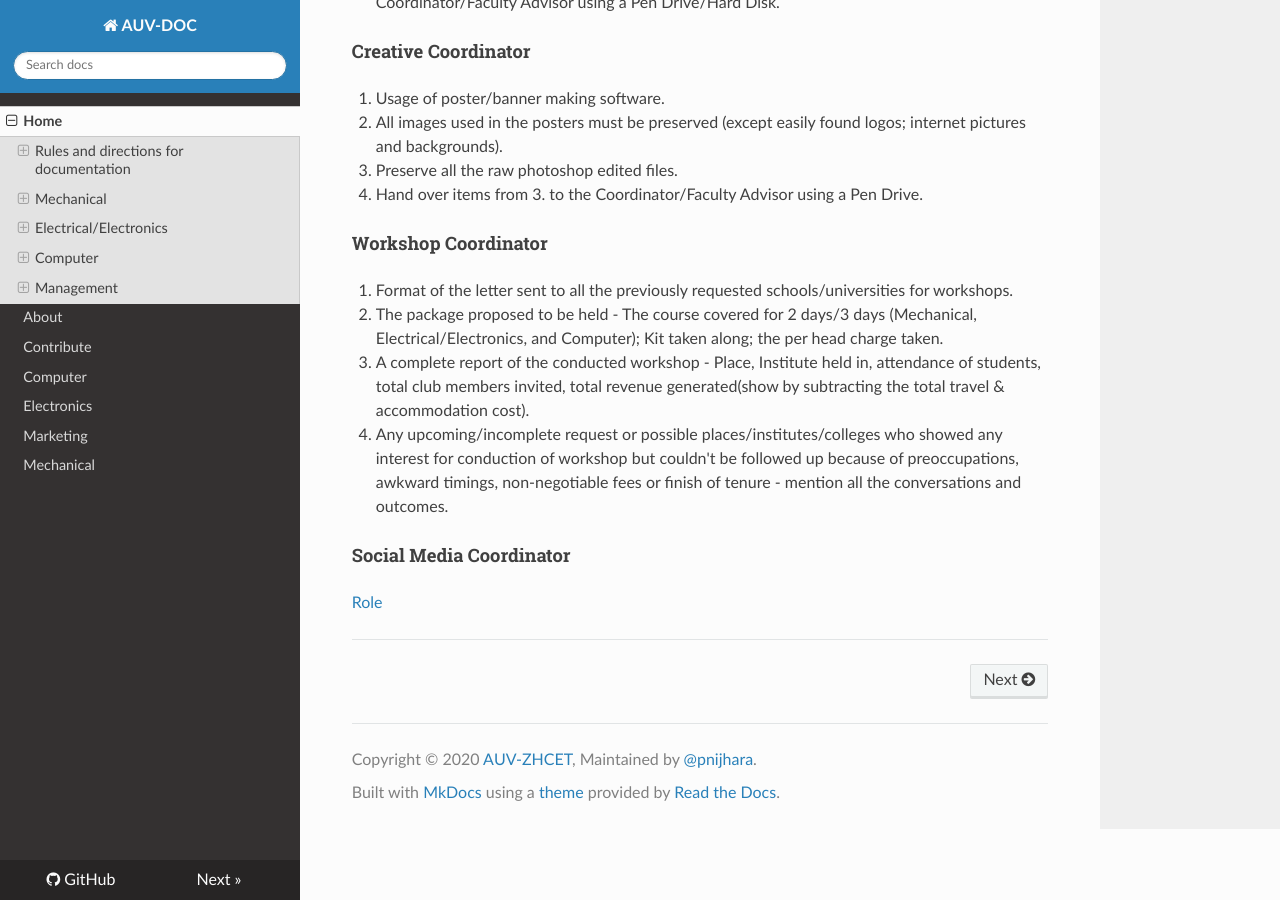
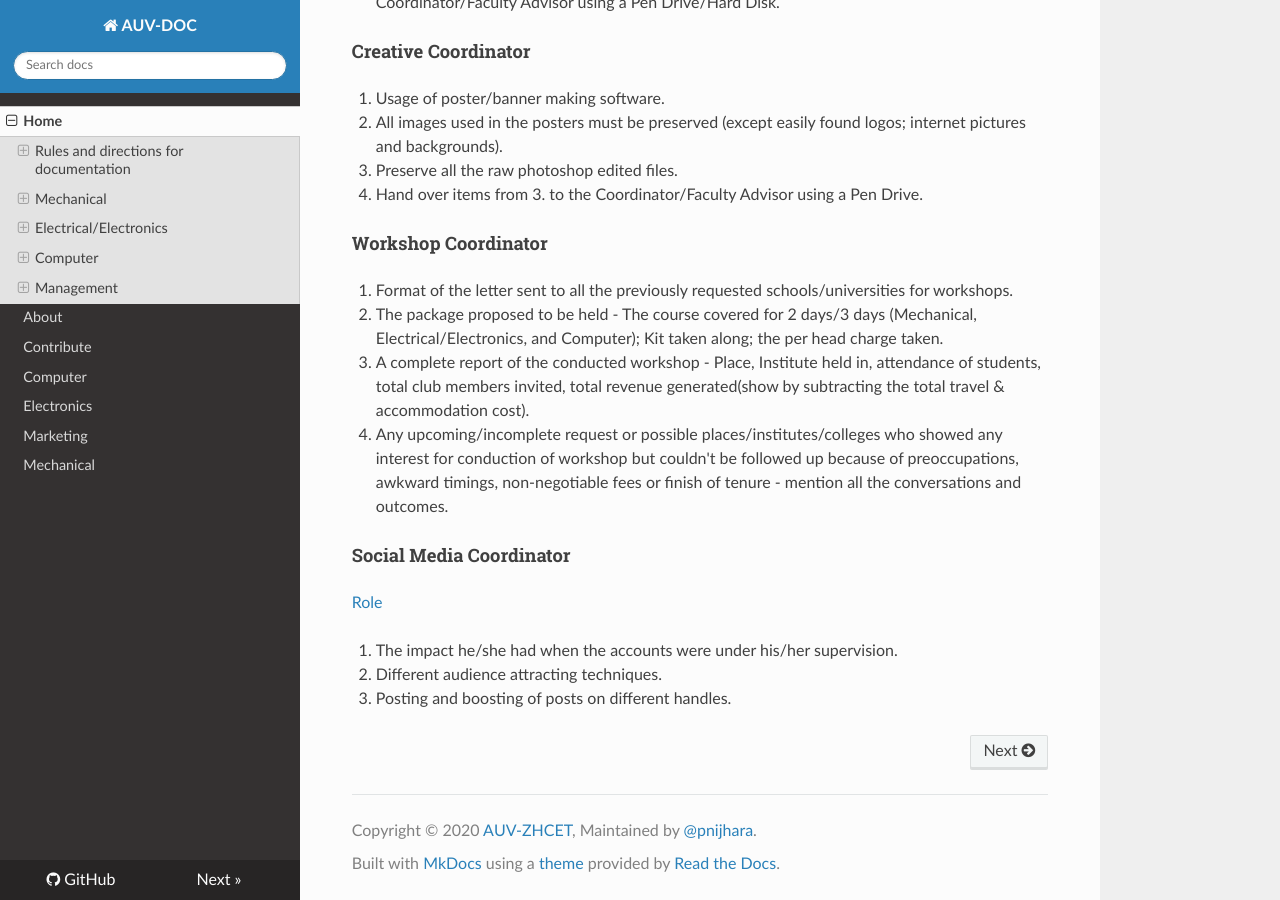
Before and after one commit to auvzhcet/Documentation, an MkDocs documentation site: the page built from docs/index.md, in a window 1280 px wide and 900 px high, scrolled down 3916 px. Built offline with MkDocs 1.6.1, drawn with Linux system fonts in a browser that asks for light colours; nearby versions of some CDN libraries.

Commit message:
Upgrade index.md(2)

```diff
--- a/docs/index.md
+++ b/docs/index.md
@@ -156,4 +156,6 @@ The following document has been modified on 18th October 2018.
 
 [Role](./marketing/Social_Media_Manager.md)
 
----
+1. The impact he/she had when the accounts were under his/her supervision.
+2. Different audience attracting techniques.
+3. Posting and boosting of posts on different handles.
```
